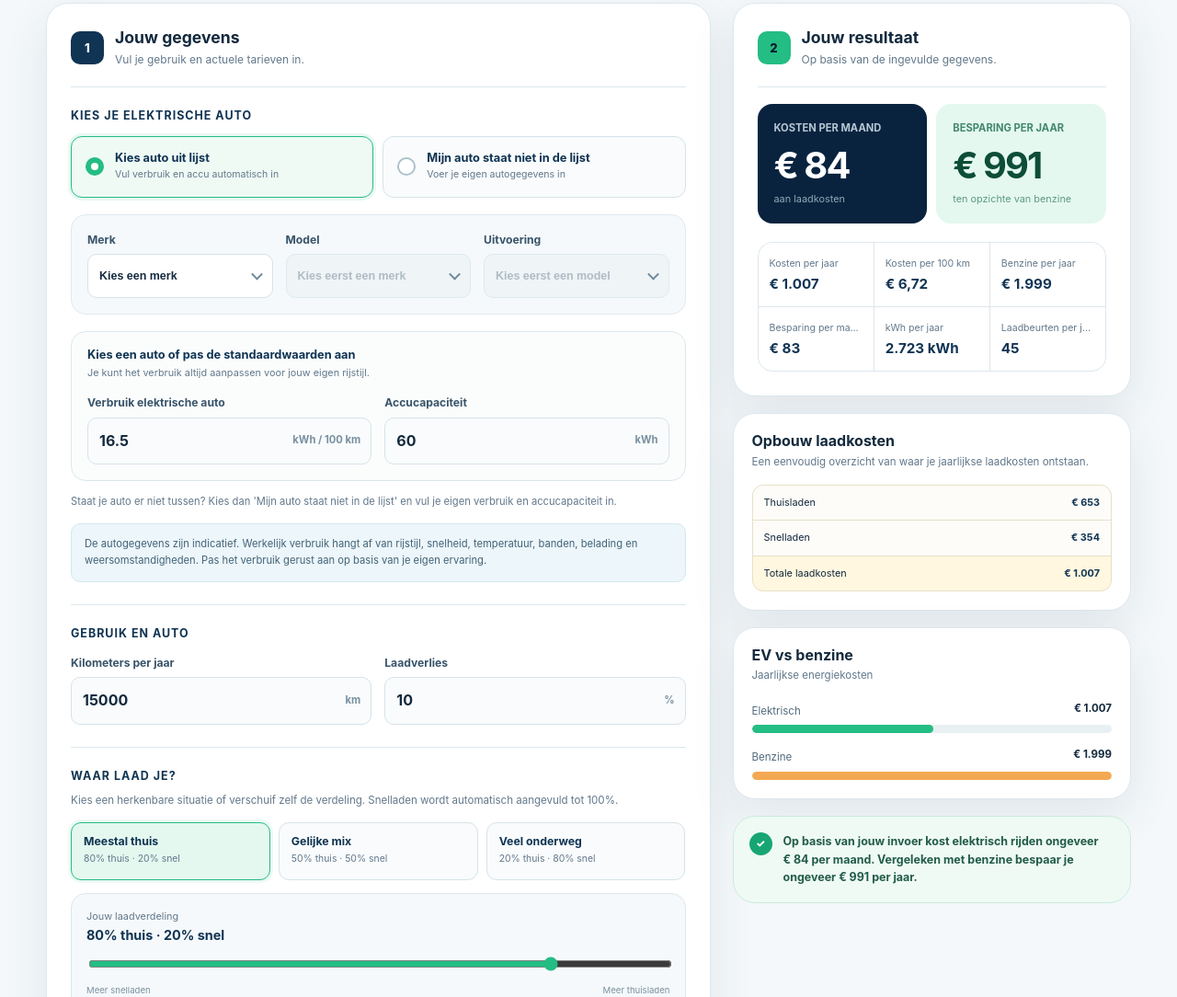
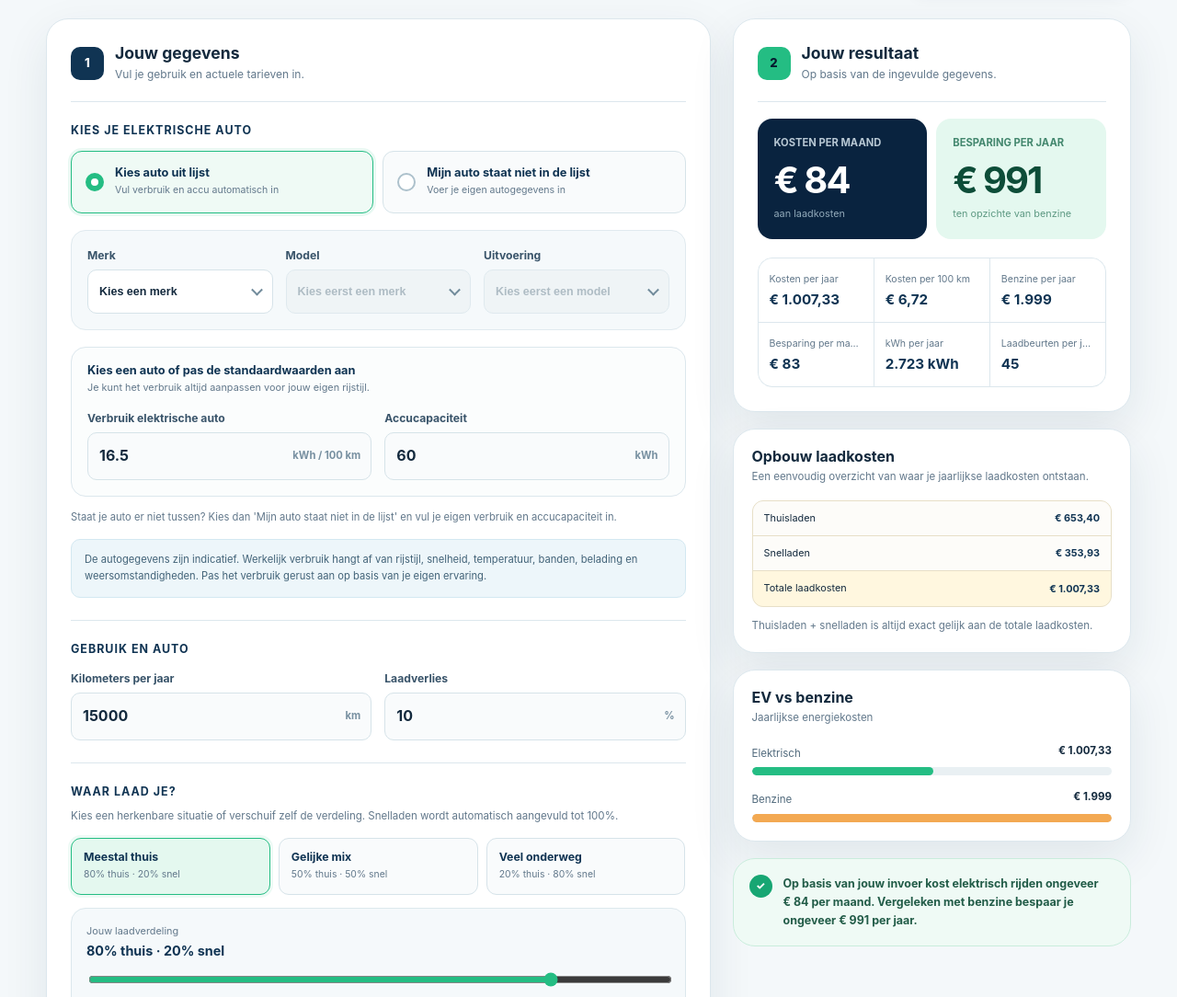
Before and after one commit to Macb-cyber/Laden, a plain HTML site: page index.html in a window 1280 px wide. Shown: the part 1088-2172 px from the top of the page at 92% size. Drawn offline with Linux system fonts and the light colour scheme.

Commit message:
Add files via upload

```diff
--- a/app.js
+++ b/app.js
@@ -274,6 +274,18 @@ function setText(element, text) {
   element.textContent = text;
 }
 
+function getDisplayedChargingCosts(results) {
+  const totalCents = Math.round(results.totalEvCost * 100);
+  const homeCents = Math.round(results.homeChargingCost * 100);
+  const fastCents = totalCents - homeCents;
+
+  return {
+    total: totalCents / 100,
+    home: homeCents / 100,
+    fast: fastCents / 100,
+  };
+}
+
 function renderEmptyState() {
   Object.values(output).forEach((element) => {
     if (element instanceof HTMLElement && !element.classList.contains("bar")) {
@@ -289,20 +301,21 @@ function renderResults(results) {
   const maxCost = Math.max(results.totalEvCost, results.yearlyFuelCost, 1);
   const evWidth = Math.max((results.totalEvCost / maxCost) * 100, 3);
   const fuelWidth = Math.max((results.yearlyFuelCost / maxCost) * 100, 3);
+  const displayedChargingCosts = getDisplayedChargingCosts(results);
 
   setText(output.costMonth, euroWhole.format(results.monthlyCost));
-  setText(output.costYear, euroWhole.format(results.totalEvCost));
+  setText(output.costYear, euroDetailed.format(displayedChargingCosts.total));
   setText(output.cost100, euroDetailed.format(results.costPer100Km));
   setText(output.fuelYear, euroWhole.format(results.yearlyFuelCost));
   setText(output.savingYear, euroWhole.format(results.yearlySaving));
   setText(output.savingMonth, euroWhole.format(results.monthlySaving));
   setText(output.kwhYear, `${wholeNumber.format(results.totalKwhWithLoss)} kWh`);
   setText(output.chargesYear, wholeNumber.format(results.chargesPerYear));
-  setText(output.homeCostYear, euroWhole.format(results.homeChargingCost));
-  setText(output.fastCostYear, euroWhole.format(results.fastChargingCost));
-  setText(output.economicTotalYear, euroWhole.format(results.totalEvCost));
+  setText(output.homeCostYear, euroDetailed.format(displayedChargingCosts.home));
+  setText(output.fastCostYear, euroDetailed.format(displayedChargingCosts.fast));
+  setText(output.economicTotalYear, euroDetailed.format(displayedChargingCosts.total));
   updateSolarInputsFromMainCalculator(results);
-  setText(output.barEvLabel, euroWhole.format(results.totalEvCost));
+  setText(output.barEvLabel, euroDetailed.format(displayedChargingCosts.total));
   setText(output.barFuelLabel, euroWhole.format(results.yearlyFuelCost));
   setText(output.heroSaving, euroWhole.format(results.yearlySaving));
 
--- a/index.html
+++ b/index.html
@@ -64,10 +64,10 @@
             <div class="hero-card">
               <div class="hero-card-top">
                 <span class="status-dot"></span>
-                <span>Jouw bespaarpotentieel</span>
+                <span>Voorbeeldberekening: tot</span>
               </div>
               <strong id="hero-saving">€ 1.388</strong>
-              <span>per jaar op energiekosten</span>
+              <span>per jaar besparen</span>
               <div class="sparkline" aria-hidden="true">
                 <span style="height: 35%"></span>
                 <span style="height: 48%"></span>
@@ -101,9 +101,9 @@
         <aside class="notice" aria-label="Belangrijke informatie">
           <span class="notice-icon" aria-hidden="true">i</span>
           <p>
-            <strong>Goed om te weten:</strong> Deze berekening is een indicatie. Werkelijke
-            kosten hangen af van rijstijl, snelheid, temperatuur, banden, belading,
-            laadverlies, energiecontract en actuele tarieven.
+            <strong>Goed om te weten:</strong> Deze bedragen zijn indicatief en afhankelijk
+            van je eigen tarieven, rijstijl en laadgedrag. Werkelijke kosten hangen ook af
+            van snelheid, temperatuur, banden, belading en laadverlies.
           </p>
         </aside>
       </div>
@@ -310,7 +310,7 @@
                 </div>
 
                 <div class="result-grid">
-                  <article class="result-item"><span>Kosten per jaar</span><strong id="cost-year">€ 1.021</strong></article>
+                  <article class="result-item"><span>Kosten per jaar</span><strong id="cost-year">€ 1.007,33</strong></article>
                   <article class="result-item"><span>Kosten per 100 km</span><strong id="cost-100">€ 6,81</strong></article>
                   <article class="result-item"><span>Benzine per jaar</span><strong id="fuel-year">€ 1.999</strong></article>
                   <article class="result-item"><span>Besparing per maand</span><strong id="saving-month">€ 116</strong></article>
@@ -323,10 +323,11 @@
                 <h3>Opbouw laadkosten</h3>
                 <p>Een eenvoudig overzicht van waar je jaarlijkse laadkosten ontstaan.</p>
                 <div class="cost-breakdown" aria-label="Opbouw jaarlijkse laadkosten">
-                  <div><span>Thuisladen</span><strong id="home-cost-year">€ 653</strong></div>
-                  <div><span>Snelladen</span><strong id="fast-cost-year">€ 354</strong></div>
-                  <div class="breakdown-total"><span>Totale laadkosten</span><strong id="economic-total-year">€ 1.007</strong></div>
+                  <div><span>Thuisladen</span><strong id="home-cost-year">€ 653,40</strong></div>
+                  <div><span>Snelladen</span><strong id="fast-cost-year">€ 353,93</strong></div>
+                  <div class="breakdown-total"><span>Totale laadkosten</span><strong id="economic-total-year">€ 1.007,33</strong></div>
                 </div>
+                <p class="cost-consistency-note">Thuisladen + snelladen is altijd exact gelijk aan de totale laadkosten.</p>
               </section>
 
               <section id="vergelijking" class="comparison-card">
--- a/styles.css
+++ b/styles.css
@@ -1149,6 +1149,12 @@ strong {
   background: var(--green-100);
 }
 
+.cost-consistency-note {
+  margin: 11px 0 0;
+  color: var(--muted);
+  font-size: 0.64rem;
+}
+
 .standalone-calculator-layout {
   display: grid;
   gap: 18px;
```
Also changed, not shown: 1 other file.
